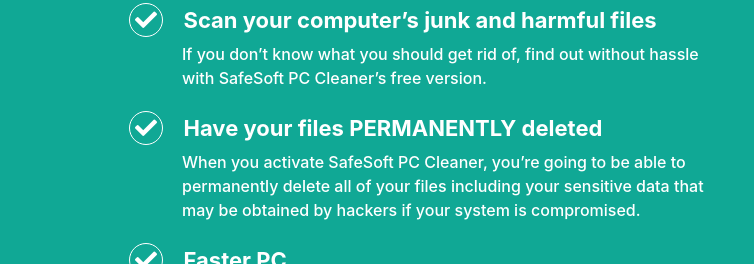
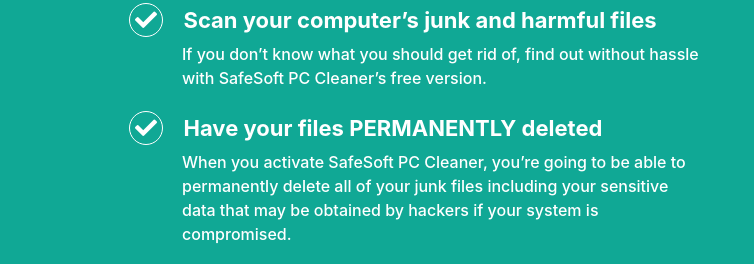
Before and after one commit to xkid1/BlacktailTechnology-PCCleanerLander, a website: page index.html in a window 1280 px wide. Shown: the part 863-1127 px from the top of the page, 526-1280 px from the left. Drawn offline with Linux system fonts and the light colour scheme.

Commit message:
Final site

```diff
--- a/index.html
+++ b/index.html
@@ -58,7 +58,7 @@
                     <div class="col-md-6">
                         <ul class="list-unstyled">
                             <li><span class="pr-3"><i class="fa fa-check"></i></span> <span class="f_tittle">Scan your computer’s junk and harmful files</span> <br> <p class="f_info">If you don’t know what you should get rid of, find out without hassle with SafeSoft PC Cleaner’s free version.</p></li>
-                            <li><span class="pr-3"><i class="fa fa-check"></i></span> <span class="f_tittle">Have your files PERMANENTLY deleted</span> <br> <p class="f_info">When you activate SafeSoft PC Cleaner, you’re going to be able to permanently delete all of your files including your sensitive data that may be obtained by hackers if your system is compromised.</p></li>
+                            <li><span class="pr-3"><i class="fa fa-check"></i></span> <span class="f_tittle">Have your files PERMANENTLY deleted</span> <br> <p class="f_info">When you activate SafeSoft PC Cleaner, you’re going to be able to permanently delete all of your junk files including your sensitive data that may be obtained by hackers if your system is compromised.</p></li>
                             <li><span class="pr-3"><i class="fa fa-check"></i></span> <span class="f_tittle">Faster PC</span> <br> <p class="f_info">You can clean your PC manually but doing so can prove to be a headache. Furthermore, you don’t want to accidentally get rid of important files. SafeSoft PC Cleaner has a file retrieval and automatic cleaning capability.</p></li>
                             <li><span class="pr-3"><i class="fa fa-check"></i></span> <span class="f_tittle">Worry-free maintenance</span> <br> <p class="f_info">Schedule your PC’s scans and cleanups with just 1 click to keep it going like how you want it to.</p></li>
                         </ul>
```
